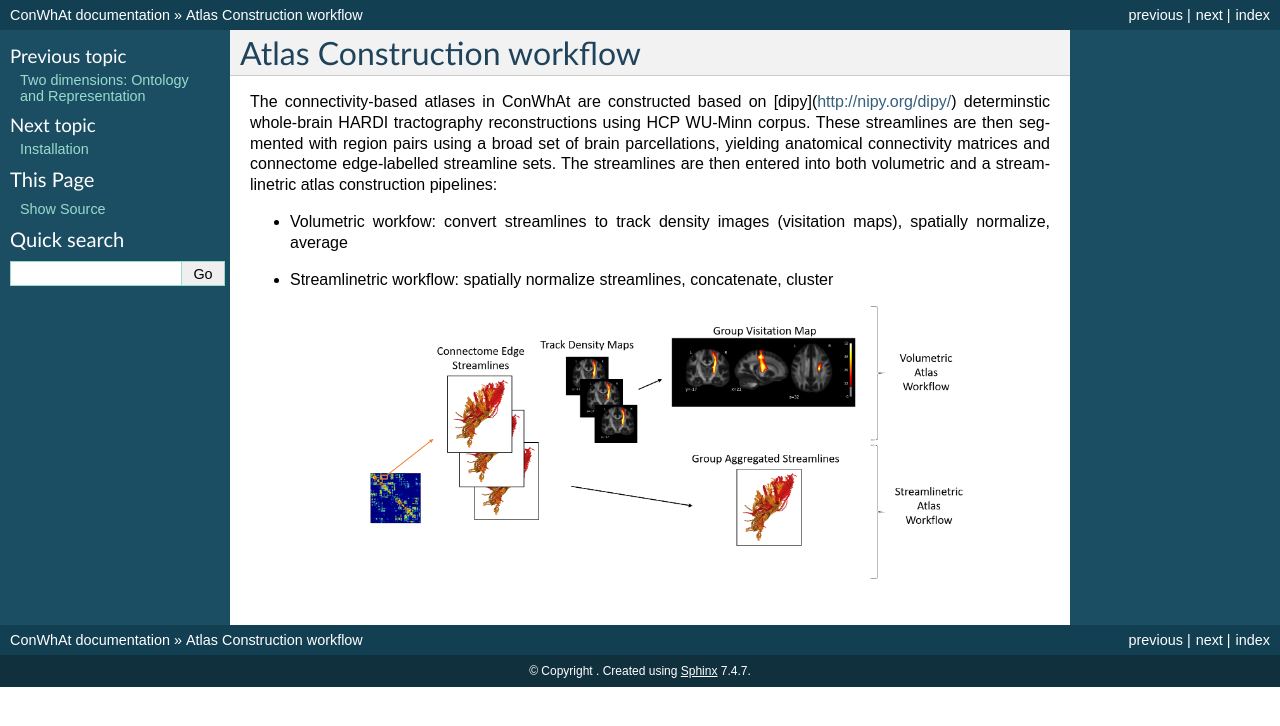
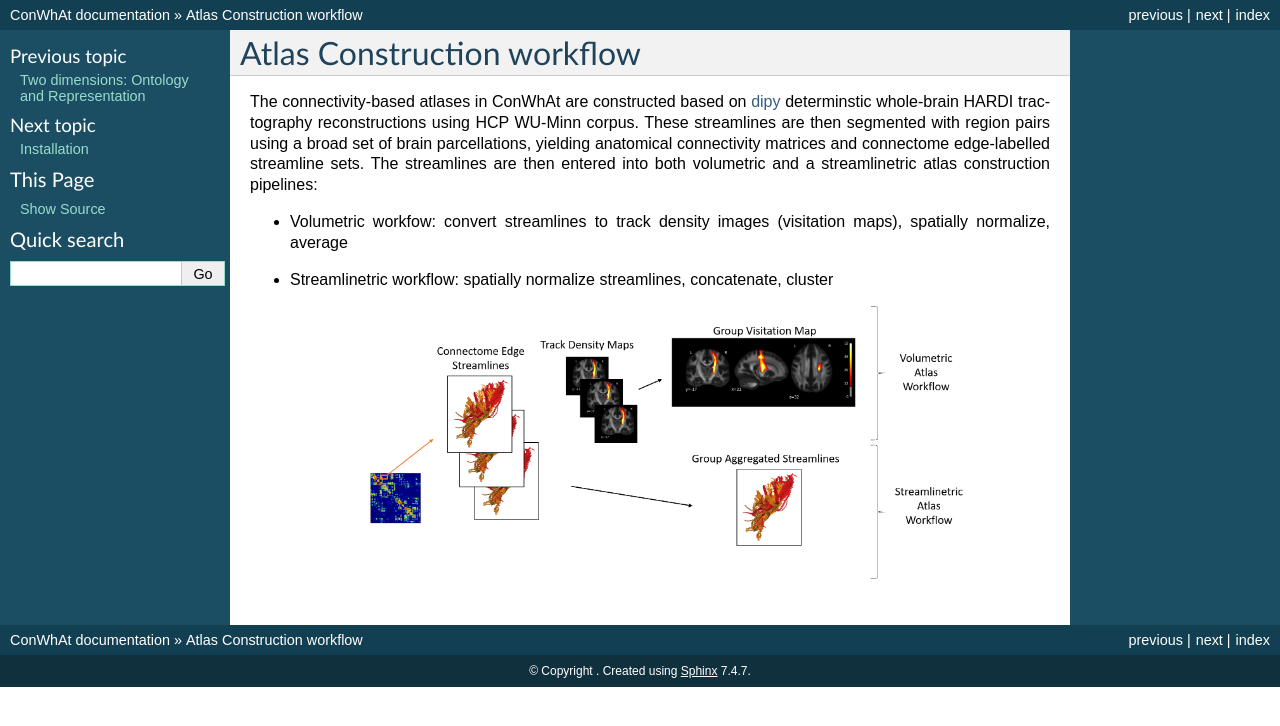
Before and after one commit to JohnGriffiths/ConWhAt, a Sphinx documentation site: the page built from docs/about_conwhat/atlas_construction_workflow.rst, in a window 1280 px wide. Shown: the top 726 px of the page. Built offline with Sphinx 7.4.7, drawn with Linux system fonts in a browser that asks for light colours.

Commit message:
Update atlas_construction_workflow.rst

```diff
--- a/docs/about_conwhat/atlas_construction_workflow.rst
+++ b/docs/about_conwhat/atlas_construction_workflow.rst
@@ -3,7 +3,7 @@ Atlas Construction workflow
 ===========================
 
 
-The connectivity-based atlases in ConWhAt are constructed based on [dipy](http://nipy.org/dipy/) determinstic whole-brain HARDI tractography reconstructions using HCP WU-Minn corpus. These streamlines are then segmented with region pairs using a broad set of brain parcellations, yielding anatomical connectivity matrices and connectome edge-labelled streamline sets. The streamlines are then entered into both volumetric and a streamlinetric atlas construction pipelines:
+The connectivity-based atlases in ConWhAt are constructed based on `dipy <http://nipy.org/dipy/>`_ determinstic whole-brain HARDI tractography reconstructions using HCP WU-Minn corpus. These streamlines are then segmented with region pairs using a broad set of brain parcellations, yielding anatomical connectivity matrices and connectome edge-labelled streamline sets. The streamlines are then entered into both volumetric and a streamlinetric atlas construction pipelines:
 
 - Volumetric workfow: convert streamlines to track density images (visitation maps), spatially normalize, average
 - Streamlinetric workflow: spatially normalize streamlines, concatenate, cluster
```
